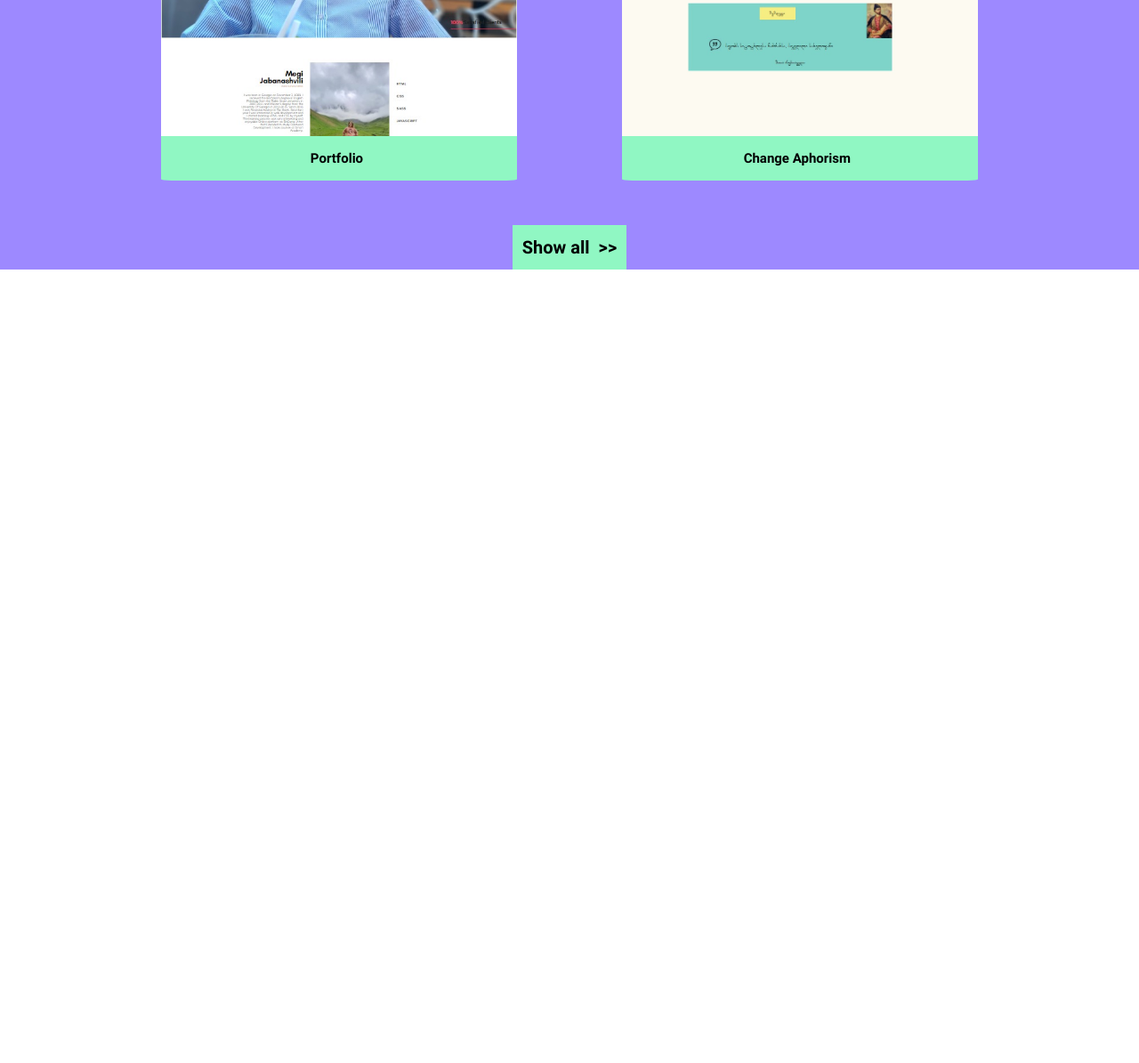
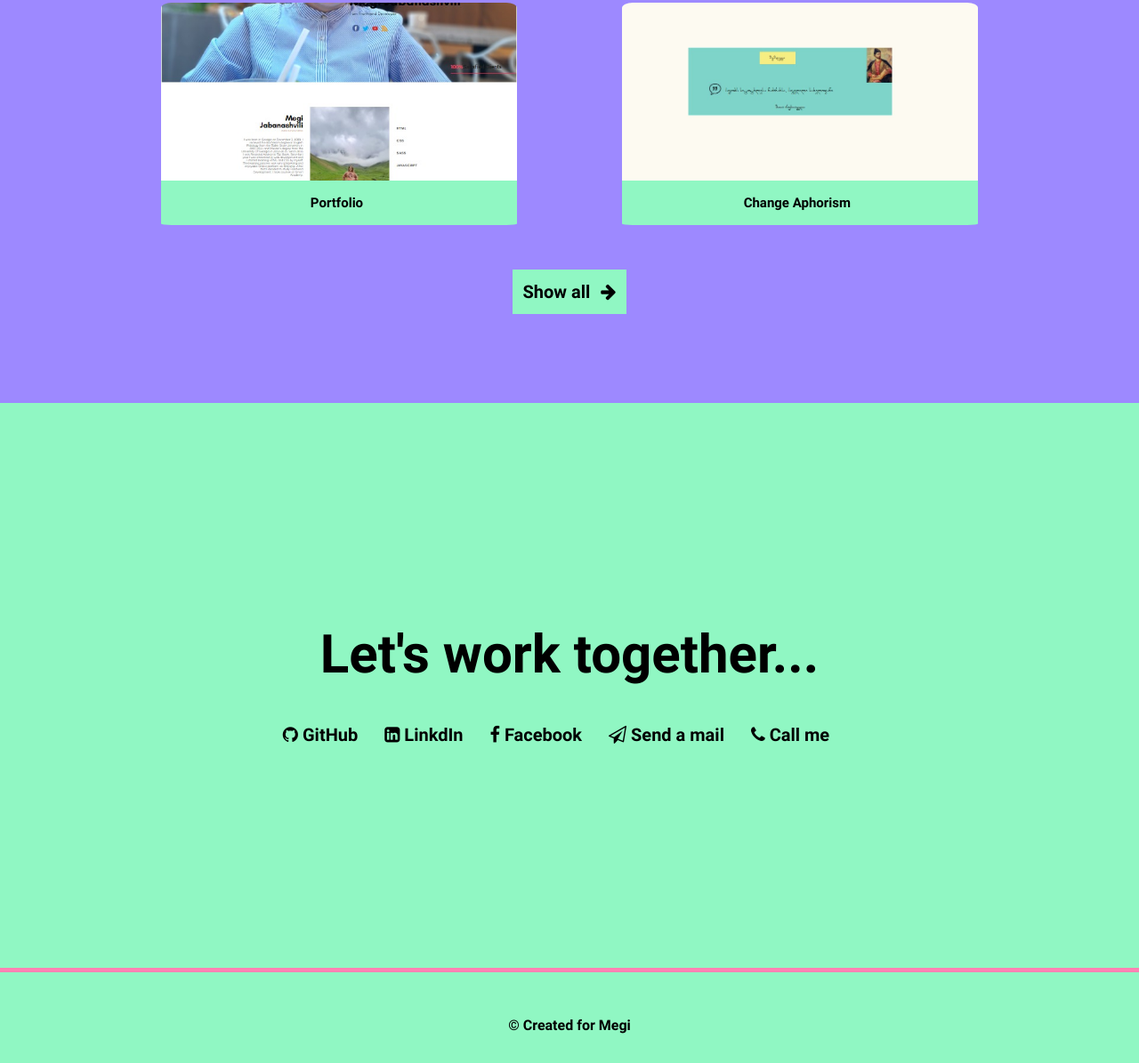
Before and after one commit to megi-j/Personal-Portfolio-Webpage, a plain HTML site: page index.html in a window 1280 px wide. Shown: the part 1605-2800 px from the top of the page at 89% size. Before the commit the page ends 1908 px from the top, so only its background shows below. Drawn offline with Linux system fonts and the light colour scheme.

Commit message:
added desktop version

```diff
--- a/css/style.css
+++ b/css/style.css
@@ -1,3 +1,6 @@
+html {
+    scroll-behavior: smooth;
+}
 .container {
     max-width: 1920px;
     width: 100%;
@@ -57,13 +60,14 @@
     flex-direction: column;
     align-items: center;
     justify-content: center;
+    align-content: center;
 
 }
 #projects h2 {
     font-size: 40px;
     font-family: 'Roboto-B';
     color: #fff;
-    margin-top: 50px;
+    padding-top: 100px;
     margin-bottom: 50px;
     border-bottom: #fff solid 3px;
     padding-bottom: 15px;
@@ -104,7 +108,7 @@
     align-items: center;
 }
 .code {
-    color: #5178ff;
+    color: #ff82b3;
     opacity: 0;
     transition: all 0.3s;
     margin-left: 10px;
@@ -122,16 +126,56 @@
     font-size: 20px;
     font-family: 'Roboto-B';
     background-color: #90f7c3;
-    transition: all 0.3s;
+    transition: all 0.5s;
+    margin-bottom: 100px;
 }
 .more-project i {
-    margin-left: 10px;
-    transition: all 0.3s;
+    margin-left: 12px;
+
 }
 .more-project:hover {
     background-color: #ff82b3;
     color: #fff;
 }
-.more-project:hover i {
+/* .more-project:hover i {
     margin-left: 15px;
+} */
+#contact {
+    width: 100%;
+    background-color: #90f7c3;
+    display: flex;
+    flex-direction: column;
+    align-items: center;
+    justify-content: center;
+    height: 80vh;
+    border-bottom: 5px #ff82b3 solid;
 }
+#contact h1 {
+    font-size: 60px;
+    font-family: 'Roboto-B';
+    padding-bottom: 50px;
+
+}
+.social-links {
+    display: flex;
+    align-items: center;
+    justify-content: center;
+    flex-wrap: wrap;
+
+}
+.social-links a {
+    margin-right: 30px;
+    font-size: 20px;
+    font-family: 'Roboto-B';
+}
+footer {
+    width: 100%;
+    height: 15vh;
+    display: flex;
+    justify-content: center;
+    background-color: #90f7c3;
+    align-items: center;
+}
+footer p {
+    font-family: 'Roboto-B';
+}
--- a/index.html
+++ b/index.html
@@ -6,6 +6,7 @@
     <meta name="viewport" content="width=device-width, initial-scale=1.0">
     <link rel="stylesheet" href="css/reset.css">
     <link rel="stylesheet" href="css/font.css">
+    <link rel="stylesheet" href="https://cdnjs.cloudflare.com/ajax/libs/font-awesome/4.7.0/css/font-awesome.min.css">
     <link rel="stylesheet" href="css/style.css">
     <title>personal portfolio webpage</title>
 </head>
@@ -14,9 +15,9 @@
         <header>
             <nav id="navbar">
                 <ul>
-                    <li><a href="">About</a></li>
-                    <li><a href="">Work</a></li>
-                    <li><a href="">Contact</a></li>
+                    <li><a href="#welcome-section">About</a></li>
+                    <li><a href="#projects">Work</a></li>
+                    <li><a href="#contact">Contact</a></li>
                 </ul>
             </nav>
         </header>
@@ -52,11 +53,39 @@
                     <p class="project-title"> <span class="code"><</span> Change Aphorism <span class="code">/></span></p>
                 </a>
             </div>
-            <a href="" class="more-project">
+            <a href="https://github.com/megi-j" class="more-project" target="_blank">
                 Show all
-                <i class="fa fa-arrow-right" aria-hidden="true"></i>>>
+                <i class="fa fa-arrow-right" aria-hidden="true"></i>
             </a>
         </section>
+        <section id="contact">
+            <h1>Let's work together...</h1>
+            <div class="social-links">
+                <a href="https://github.com/megi-j" target="_blank">
+                    <i class="fa fa-github" aria-hidden="true"></i>
+                    GitHub
+                </a>
+                <a href="https://www.linkedin.com/in/megi-jabanashvili-3666251b3/" target="_blank">
+                    <i class="fa fa-linkedin-square"></i>
+                    LinkdIn
+                </a>
+                <a href="https://www.facebook.com/" target="_blank">
+                    <i class="fa fa-facebook-f"></i>
+                    Facebook
+                </a>
+                <a href="" target="_blank">
+                    <i class="fa fa-send-o"></i>
+                    Send a mail
+                </a>
+                <a href="">
+                    <i class="fa fa-phone"></i>
+                    Call me
+                </a>
+            </div>
+        </section>
+        <footer>
+            <p>&copy; Created for Megi</p>
+        </footer>
 
 
 
```
